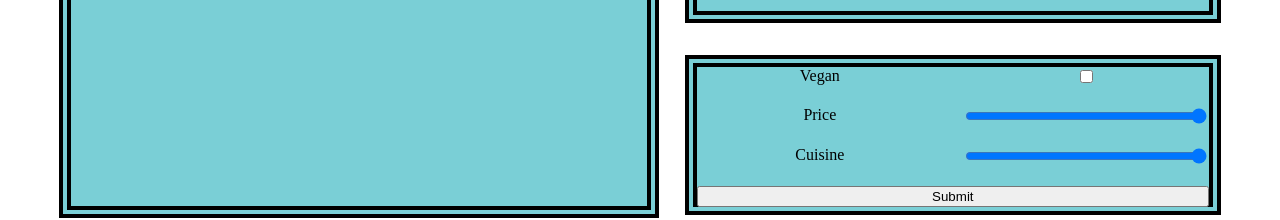
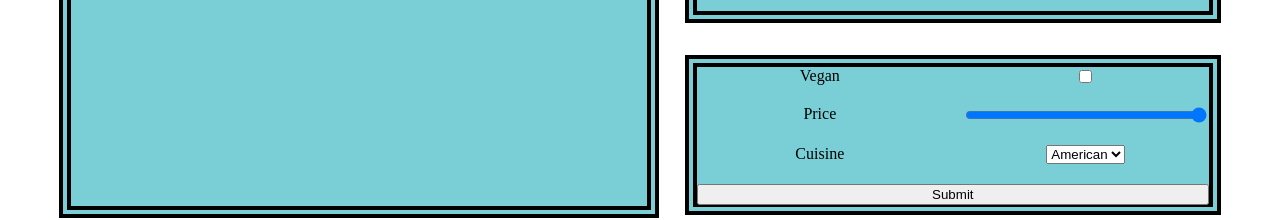
Before and after one commit to rziolkowski/MyEats, an Angular app: page / in a window 1280 px wide. Shown: the part 526-746 px from the top of the page. Built offline with nearby package versions, Linux system fonts and the light colour scheme; no server answers; what @agm/core would draw is missing.

Commit message:
Changed the cuisine filter from a slider to a drop down menu

```diff
--- a/src/app/app.component.ts
+++ b/src/app/app.component.ts
@@ -5,5 +5,4 @@ import { Component } from '@angular/core';
   templateUrl: './app.component.html',
   styleUrls: [ './app.component.css' ]
 })
-export class AppComponent {
-}
+export class AppComponent { }
--- a/src/app/app.module.ts
+++ b/src/app/app.module.ts
@@ -10,7 +10,6 @@ import { RestaurantContainerComponent } from './restaurantContainer/restaurantCo
 import { RestaurantContainerService } from './services/restaurantContainer.service'
 import { FilterContainerComponent } from './filterContainer/filterContainer.component';
 
-
 @NgModule({
   imports:      [ BrowserModule, FormsModule, AgmCoreModule.forRoot({
       apiKey: 'AIzaSyAEU5775h5usxBZTtjiROet4ZoRsqk_PbE'
--- a/src/app/filterContainer/filterContainer.component.css
+++ b/src/app/filterContainer/filterContainer.component.css
@@ -6,3 +6,6 @@ form {
 .fullWidth {
   grid-column: 1 / 3;
 }
+.checkbox, select {
+  margin: auto;
+}
--- a/src/app/filterContainer/filterContainer.component.html
+++ b/src/app/filterContainer/filterContainer.component.html
@@ -6,7 +6,14 @@
   <input type="range" class="range" name="price" min="0" max="3" id="price">
 
   <label for="cuisine"> Cuisine </label>
-  <input type="range" class="range" name="cuisine" min="0" max="3">
+  <select name="cuisine">
+    <option value="American">American</option>
+    <option value="Chinese">Chinese</option>
+    <option value="Indian">Indian</option>
+    <option value="Italian">Italian</option>
+    <option value="Mexican">Mexican</option>
+    <option value="Thai">Thai</option>
+  </select>
 
   <input type="submit" class="fullWidth">
 </form>
--- a/src/app/map/map.component.ts
+++ b/src/app/map/map.component.ts
@@ -1,5 +1,4 @@
 import { Component, OnInit } from "@angular/core";
-
 
 @Component({
   selector: 'my-map',
@@ -14,7 +13,6 @@ import { Component, OnInit } from "@angular/core";
 export class MapComponent implements OnInit{
   mapType = 'hybrid';
   zoom = 15;
-
 
  ngOnInit() {
     this.setCurrentLocation();
--- a/src/app/services/restaurantContainer.service.ts
+++ b/src/app/services/restaurantContainer.service.ts
@@ -10,6 +10,6 @@ export class RestaurantContainerService {
   constructor(private http: HttpClient) { }
 
   getRestaurants(): Observable<RestaurantModel[]> {
-    return this.http.get<RestaurantModel[]>(this.restaurantURL)
+    return this.http.get<RestaurantModel[]>(this.restaurantURL);
   }
 }
```
Also changed, not shown: src/app/restaurantContainer/restaurantContainer.component.ts (+3 -4 lines), 1 other file (tests, documents, lock files or other folders). Lines whose indentation alone changed are shown as unchanged.
